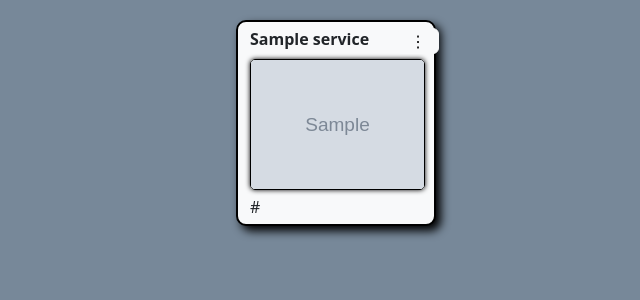
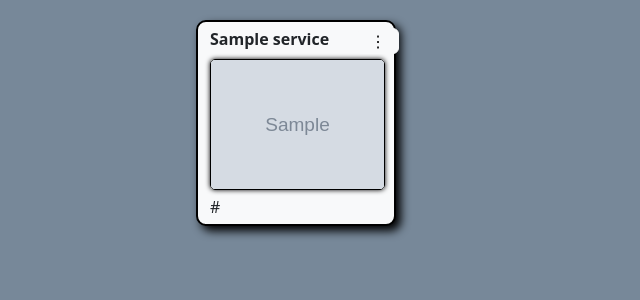
Before and after one commit to StefBuwalda/WebTech, a Flask app: page /dash/ in a window 1280 px wide. Shown: the part 56-356 px from the top of the page, without its empty margins (304-944 px from the left). Run offline with Flask 3, Linux system fonts and the light colour scheme; a user stored in the database is signed in; tables that the repository leaves empty hold one stand-in row (values such as "Sample post"); grey boxes marked "Sample" are stand-in pictures.

Commit message:
hotfix dash

```diff
--- a/application/static/style.css
+++ b/application/static/style.css
@@ -5,7 +5,7 @@ body {
 
 /* Dashboard page */
 .grid-container {
-    display: flex;
+    display: grid;
     grid-template-columns: auto auto auto auto auto;
     gap: 20px;
     background-color: lightslategray;
```
